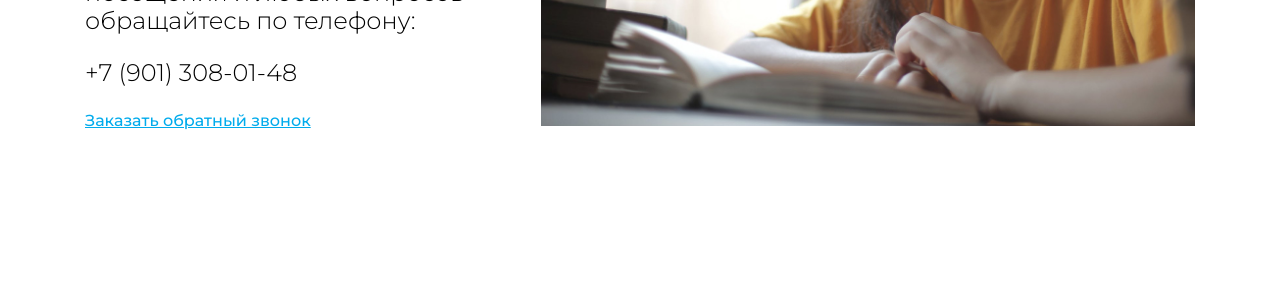
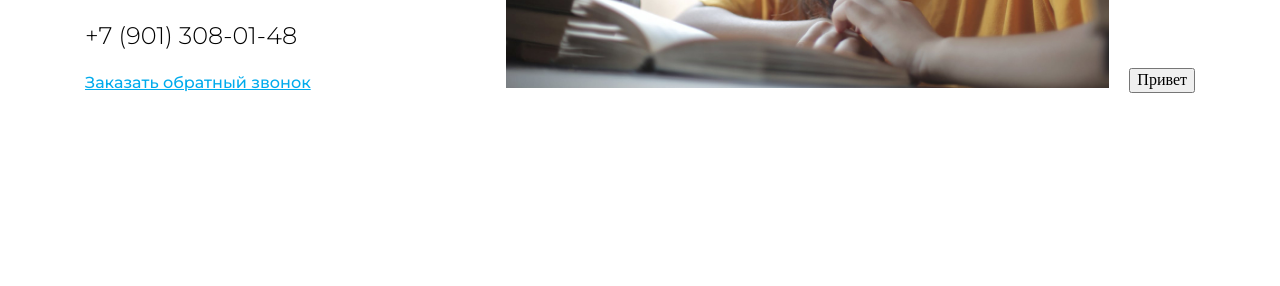
Before and after one commit to Laydena/nouabc_group_project, a plain HTML site: page index.html in a window 1280 px wide. Shown: the part 544-830 px from the top of the page. Drawn offline with Linux system fonts and the light colour scheme.

Commit message:
add test button

```diff
--- a/index.html
+++ b/index.html
@@ -77,7 +77,7 @@
                 <div class="slider-photos">
                     <img class="slider-photo1" src="assets/images/index/slider-photo1.jpg">
                 </div>
-
+                <button>Привет </button>
             </section>
 
         </div>
```
